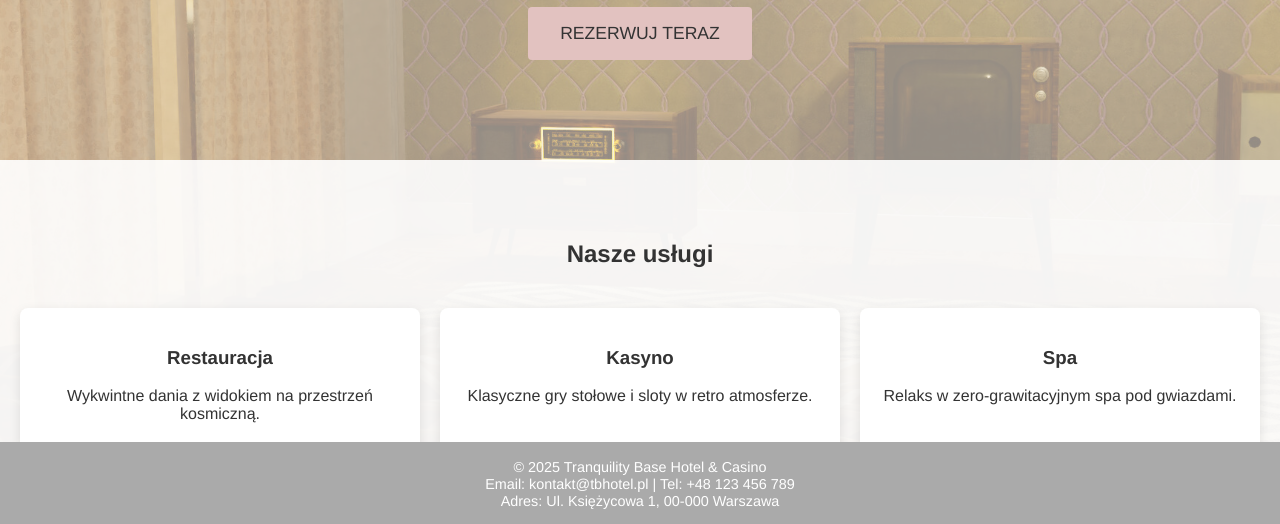
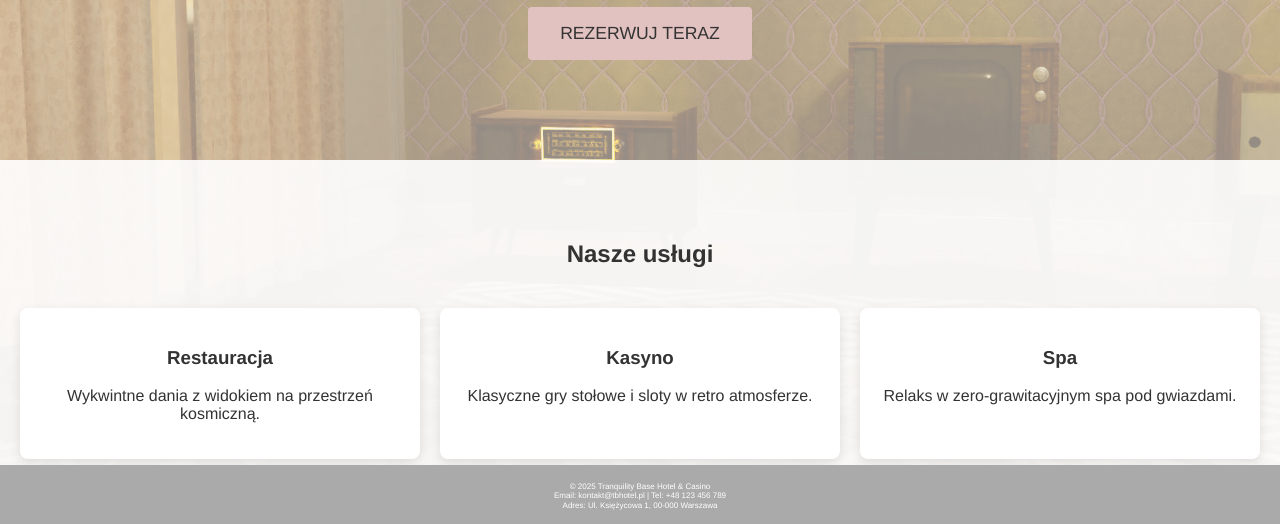
Before and after one commit to Luksziboi/Luksziboi.github.io, a plain HTML site: page index.html in a window 1280 px wide. Shown: the part 274-798 px from the top of the page. Drawn offline with Linux system fonts and the light colour scheme.

Commit message:
Update style.css

```diff
--- a/style.css
+++ b/style.css
@@ -54,7 +54,7 @@ main { z-index:2; position: relative; }
 
 
 footer { background:#333; color:#fff; padding:10px; text-align:center; }
-footer p { margin:1px 0; font-size:0.9em; }
+footer p { margin:0.5px 0; font-size:0.5em; }
 footer {
   position: fixed;
   bottom: 0;
```
